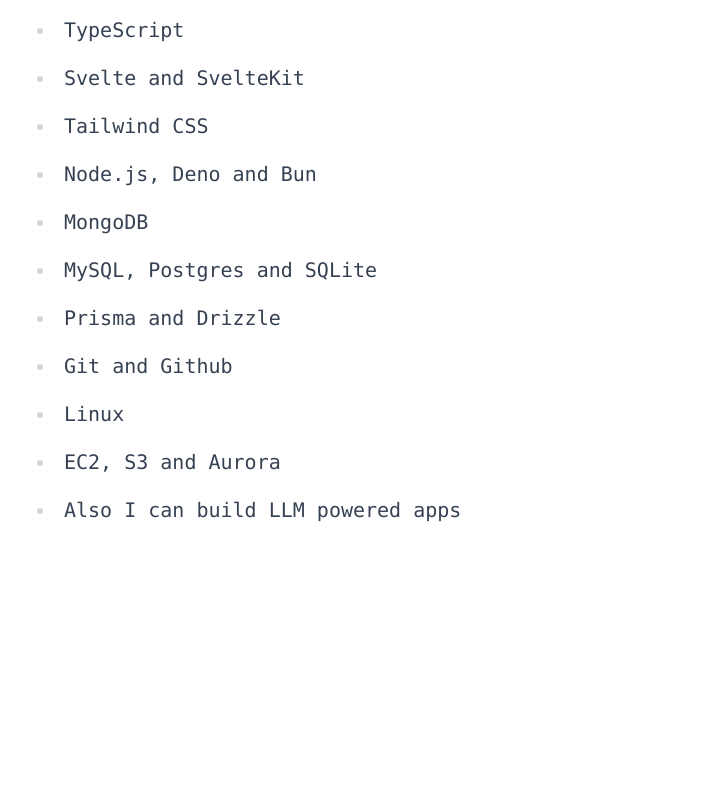
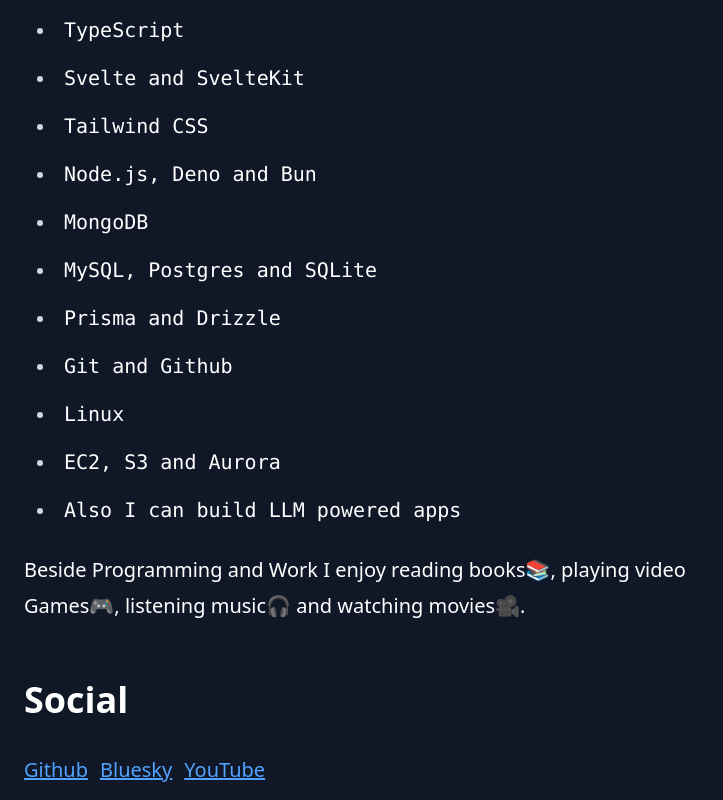
Before and after one commit to riasatsk/riasat.dev, a SvelteKit app: page / in a window 1280 px wide. Shown: the part 860-1660 px from the top of the page, without its empty margins (0-723 px from the left). Before the commit the page ends 1412 px from the top, so only its background shows below. Built offline with nearby package versions, Linux system fonts and the light colour scheme.

Commit message:
modified:   src/app.html 	modified:   src/routes/+page.svelte

```diff
--- a/src/app.html
+++ b/src/app.html
@@ -6,7 +6,7 @@
 		<meta name="viewport" content="width=device-width, initial-scale=1" />
 		%sveltekit.head%
 	</head>
-	<body data-sveltekit-preload-data="hover" class="dark:bg-gray-900">
+	<body data-sveltekit-preload-data="hover" class="bg-gray-900">
 		<div style="display: contents">%sveltekit.body%</div>
 	</body>
 </html>
--- a/src/routes/+page.svelte
+++ b/src/routes/+page.svelte
@@ -1,9 +1,9 @@
 <svelte:head>
-    <title>Riasat's Web Page</title>
+	<title>Riasat's Web Page</title>
 </svelte:head>
-<main class="prose xl:prose-xl p-3 dark:text-white md:px-6">
+<main class="prose xl:prose-xl p-3 md:px-6 text-white">
 	<p>
-		Hi My Name is Riasat Sk, I am from <a
+		Hi, My name is Riasat Sk, I am from <a
 			class="text-orange-500"
 			href="https://en.wikipedia.org/wiki/West_Bengal">West Bengal</a
 		>, <a class="text-green-500" href="https://en.wikipedia.org/wiki/India">India.</a> I have made this
@@ -38,4 +38,16 @@
 		<li>EC2, S3 and Aurora</li>
 		<li>Also I can build LLM powered apps</li>
 	</ul>
+
+	<p>
+		Beside Programming and Work I enjoy reading books📚, playing video Games🎮, listening music🎧
+		and watching movies🎥.
+	</p>
+
+	<h2 class="text-white">Social</h2>
+	<div class="flex gap-3">
+		<a href="https://github.com/riasatsk" class="text-blue-400">Github</a>
+		<a href="https://bsky.app/profile/riasat.dev" class="text-blue-400">Bluesky</a>
+		<a href="https://www.youtube.com/@Riasat" class="text-blue-400">YouTube</a>
+	</div>
 </main>
```
